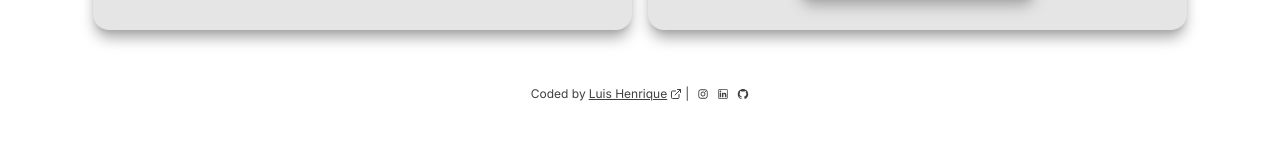
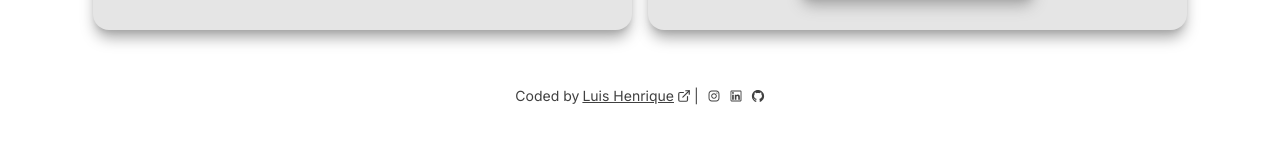
Before and after one commit to luissshc29/Auth-system, a Next.js app: page / in a window 1280 px wide. Shown: the part 474-618 px from the top of the page. Built offline with nearby package versions, Linux system fonts and the light colour scheme.

Commit message:
Aumentando o font size do footer

```diff
--- a/src/app/components/Footer/Footer.tsx
+++ b/src/app/components/Footer/Footer.tsx
@@ -8,7 +8,7 @@ import { FiExternalLink } from "react-icons/fi";
 
 export default function Footer() {
   return (
-    <footer className="flex justify-center items-center gap-2 lg:col-span-2 mt-auto mb-0 py-6 w-full text-neutral-700 text-xs">
+    <footer className="flex justify-center items-center gap-2 lg:col-span-2 mt-auto mb-0 py-6 w-full text-neutral-700 text-sm">
       <div className="flex items-center gap-[3px] h-full">
         Coded by{" "}
         <a
```
